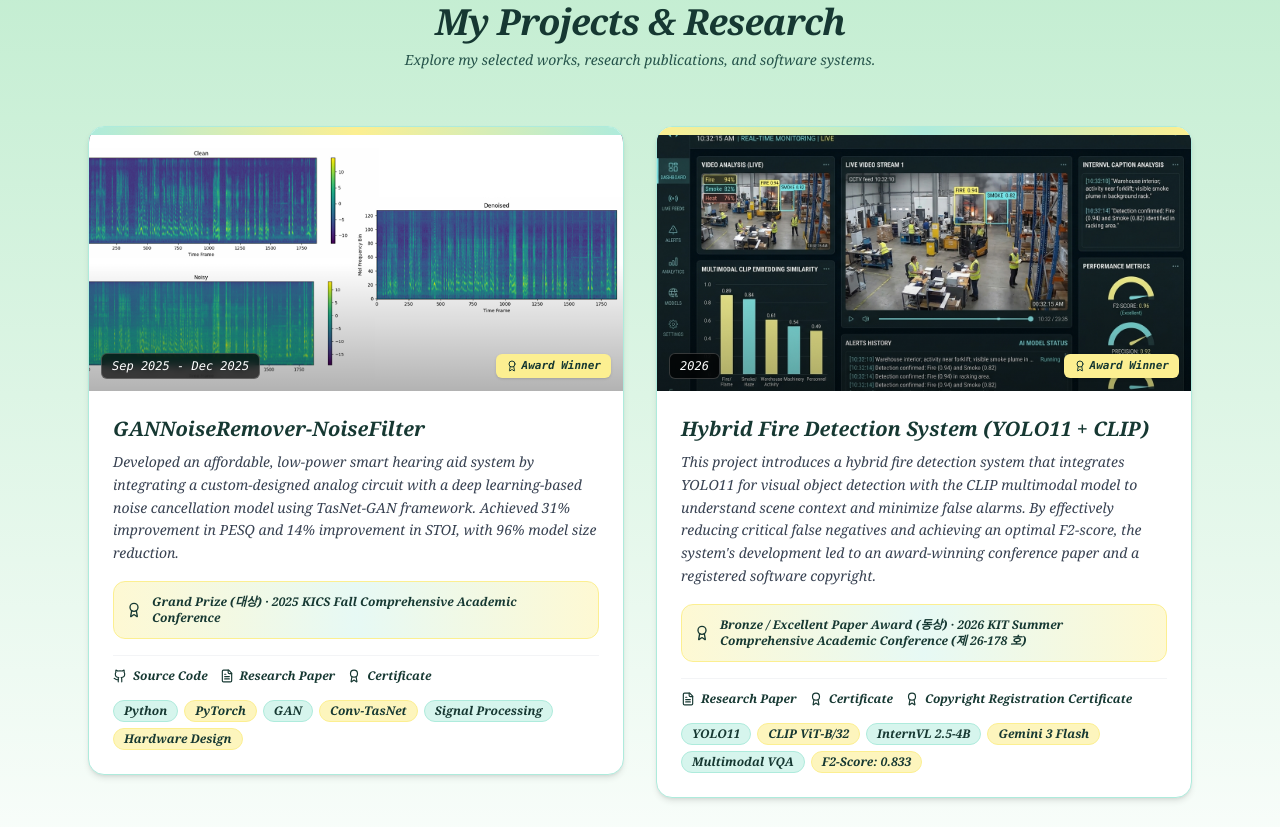
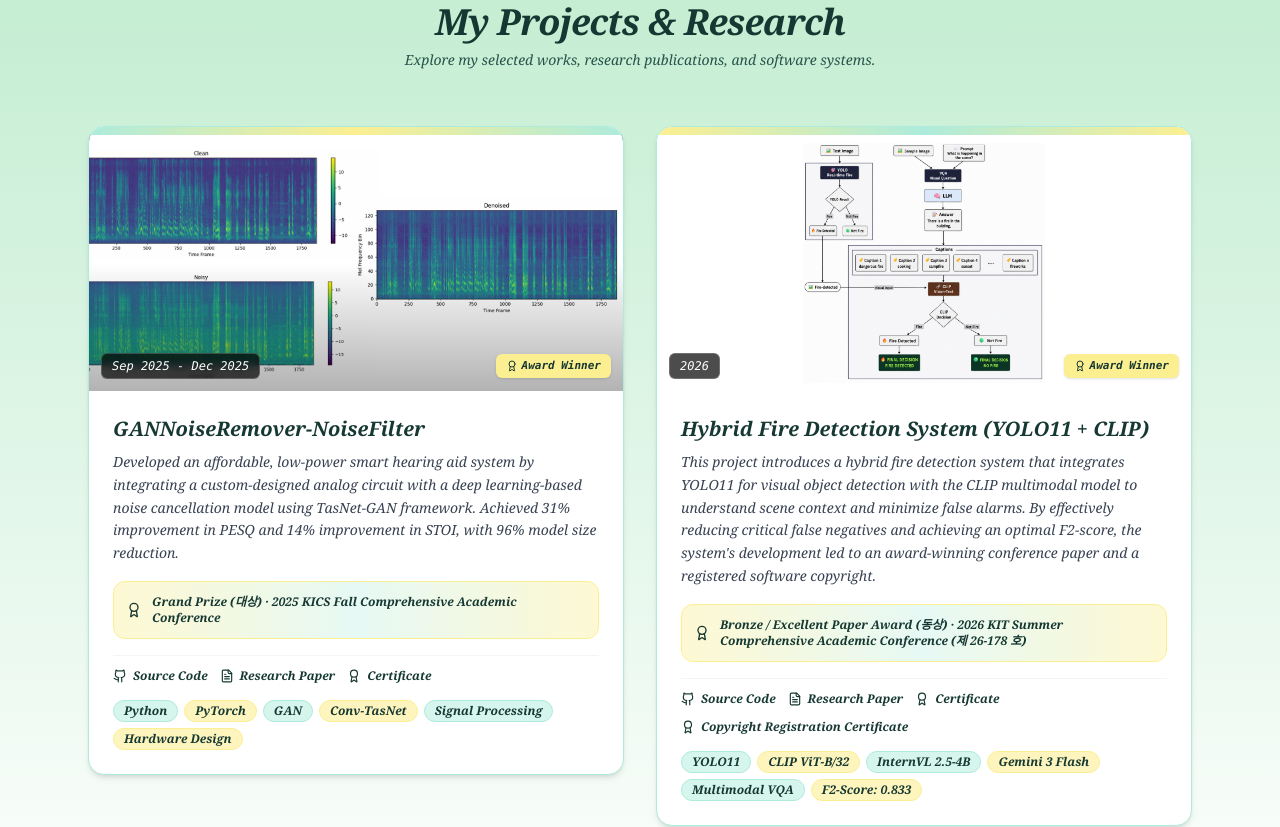
Before and after one commit to AngelaEmileJose/Personal-Portfolio, a Next.js app: page / in a window 1280 px wide. Shown: the part 980-1807 px from the top of the page. Built offline with nearby package versions, Linux system fonts and the light colour scheme.

Commit message:
Add GitHub repo link and use official architecture diagram image for Hybrid Fire Detection System

```diff
--- a/app/components/Projects.tsx
+++ b/app/components/Projects.tsx
@@ -10,6 +10,7 @@ interface Project {
   date: string
   description: string
   image: string
+  imageFit?: "cover" | "contain"
   tags: string[]
   award?: string
   links?: {
@@ -44,10 +45,12 @@ const projects: Project[] = [
     date: "2026",
     description:
       "This project introduces a hybrid fire detection system that integrates YOLO11 for visual object detection with the CLIP multimodal model to understand scene context and minimize false alarms. By effectively reducing critical false negatives and achieving an optimal F2-score, the system's development led to an award-winning conference paper and a registered software copyright.",
-    image: "/fire-detection-dashboard.jpg",
+    image: "/fire-detection-architecture.png",
+    imageFit: "contain",
     tags: ["YOLO11", "CLIP ViT-B/32", "InternVL 2.5-4B", "Gemini 3 Flash", "Multimodal VQA", "F2-Score: 0.833"],
     award: "Bronze / Excellent Paper Award (동상) · 2026 KIT Summer Comprehensive Academic Conference (제 26-178 호)",
     links: {
+      github: "https://github.com/soh214/fireDetection",
       paper: "/fire-detection-research-paper.pdf",
       paperLabel: "Research Paper",
       certificate: "/fire-detection-certificate.pdf",
@@ -145,15 +148,17 @@ export default function Projects() {
                 />
 
                 {/* Project Image */}
-                <div className="relative h-60 sm:h-64 bg-slate-900 overflow-hidden">
+                <div className={`relative h-60 sm:h-64 ${project.imageFit === "contain" ? "bg-white" : "bg-slate-900"} overflow-hidden`}>
                   <Image
                     src={project.image || "/placeholder.svg"}
                     alt={project.title}
                     fill
-                    className="object-cover transition-transform duration-500 group-hover:scale-105"
+                    className={`${project.imageFit === "contain" ? "object-contain p-2" : "object-cover"} transition-transform duration-500 group-hover:scale-105`}
                   />
-                  <div className="absolute inset-0 bg-gradient-to-t from-black/50 via-transparent to-transparent opacity-60" />
-                  <div className="absolute bottom-3 left-3 right-3 flex items-center justify-between text-white text-xs font-mono">
+                  {project.imageFit !== "contain" && (
+                    <div className="absolute inset-0 bg-gradient-to-t from-black/50 via-transparent to-transparent opacity-60" />
+                  )}
+                  <div className="absolute bottom-3 left-3 right-3 flex items-center justify-between text-white text-xs font-mono z-10">
                     <span className="bg-black/70 backdrop-blur-sm px-2.5 py-1 rounded-md border border-white/20">
                       {project.date}
                     </span>
```
Also changed, not shown: public/fire-detection-architecture.png (added).
